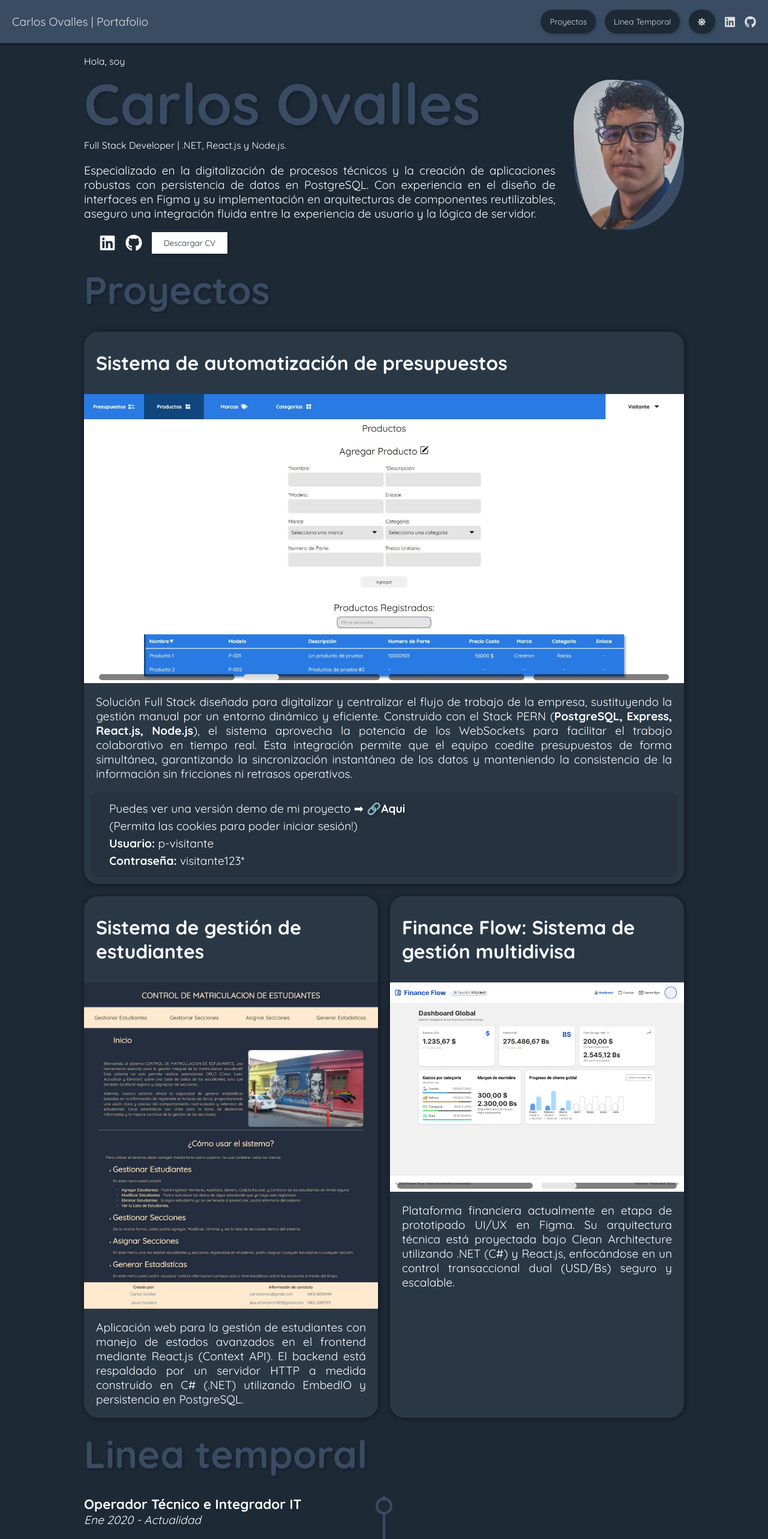
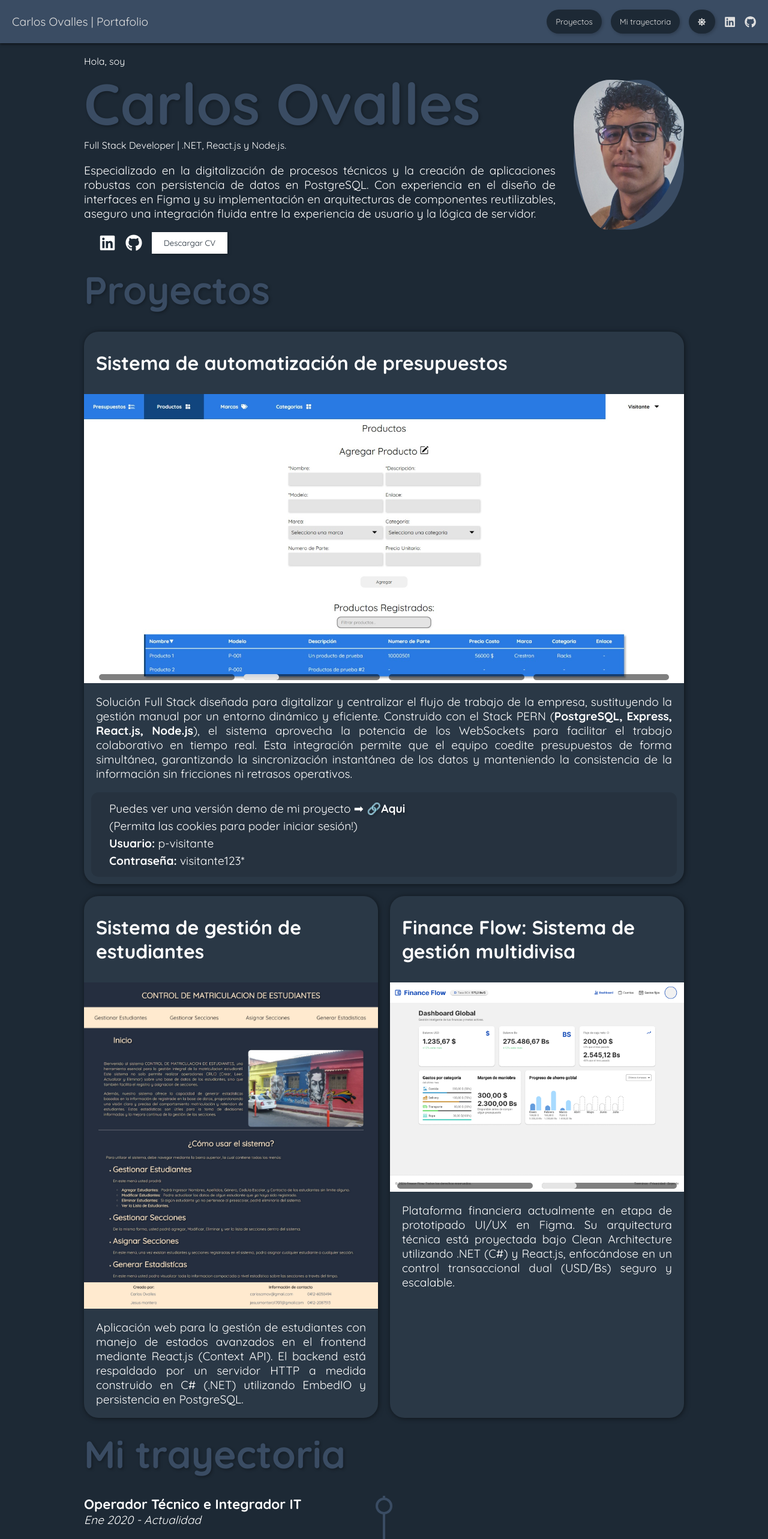
Before and after one commit to carlosamov/Portfolio, a React (Vite) app: page / in a window 1280 px wide. Shown: the top 2566 px of the page at 60% size. Built offline with nearby package versions, Linux system fonts and the light colour scheme.

Commit message:
Update timeline label and LinkedIn URL
Change the 'Linea temporal' text to 'Mi trayectoria' in Header and Timeline components for consistent wording. Also update the LinkedIn profile URL in Header and Footer to https://www.linkedin.com/in/carlos-ovalles/.

```diff
--- a/src/Componentes/Secciones/Cabecera/Cabecera.jsx
+++ b/src/Componentes/Secciones/Cabecera/Cabecera.jsx
@@ -17,7 +17,7 @@ export default function Header() {
           Proyectos
         </BtnHeader>
         <BtnHeader onClick={() => ctx.scrollTo("linea_temporal")}>
-          Linea Temporal
+          Mi trayectoria
         </BtnHeader>
         <BtnHeader
           onClick={() => ctx.setTheme(ctx.theme === "light" ? "dark" : "light")}
@@ -25,7 +25,7 @@ export default function Header() {
           {ctx.theme === "light" ? <FaMoon /> : <FaSun />}
         </BtnHeader>
         <div className={styles.buttons + " " + styles.links}>
-          <Link href="https://www.linkedin.com/in/carlos-ovalles-4760a423b/">
+          <Link href="https://www.linkedin.com/in/carlos-ovalles/">
             <FaLinkedin />
           </Link>
           <Link href="https://github.com/carlosamov">
--- a/src/Componentes/Secciones/Footer/Footer.jsx
+++ b/src/Componentes/Secciones/Footer/Footer.jsx
@@ -19,7 +19,7 @@ export default function Footer() {
           <Link href="mailto:carlosamov@gmail.com">
             <FaEnvelope size={28} />
           </Link>
-          <Link href="https://www.linkedin.com/in/carlos-ovalles-4760a423b/">
+          <Link href="https://www.linkedin.com/in/carlos-ovalles/">
             <FaLinkedin size={28} />
           </Link>
           <Link href="https://github.com/carlosamov">
--- a/src/Componentes/Secciones/Timeline/Timeline.jsx
+++ b/src/Componentes/Secciones/Timeline/Timeline.jsx
@@ -11,7 +11,7 @@ export default function Timeline() {
 
   return (
     <Seccion secRef={refs.linea_temporal}>
-      <h2 className={styles.timeline_titulo}>Linea temporal</h2>
+      <h2 className={styles.timeline_titulo}>Mi trayectoria</h2>
       <div className={styles.timeline}>
         <TimelineItem
           titulo="Operador Técnico e Integrador IT"
```
